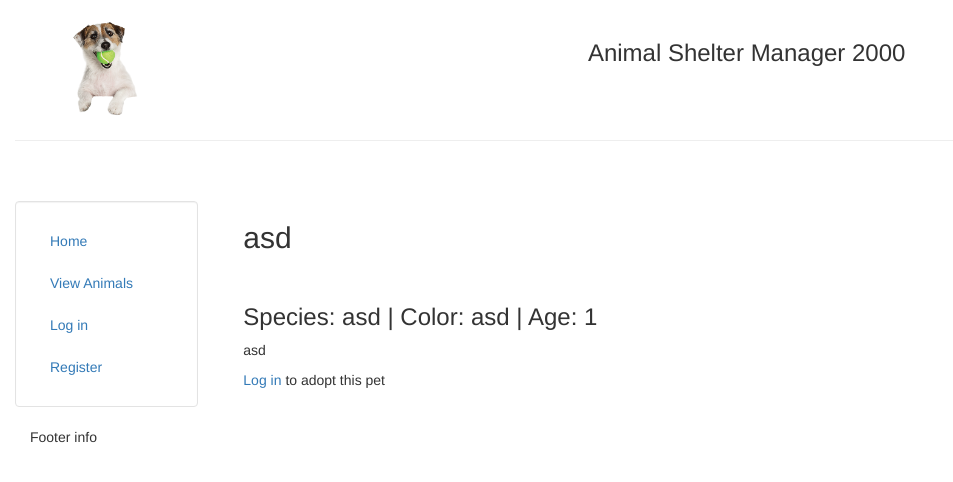
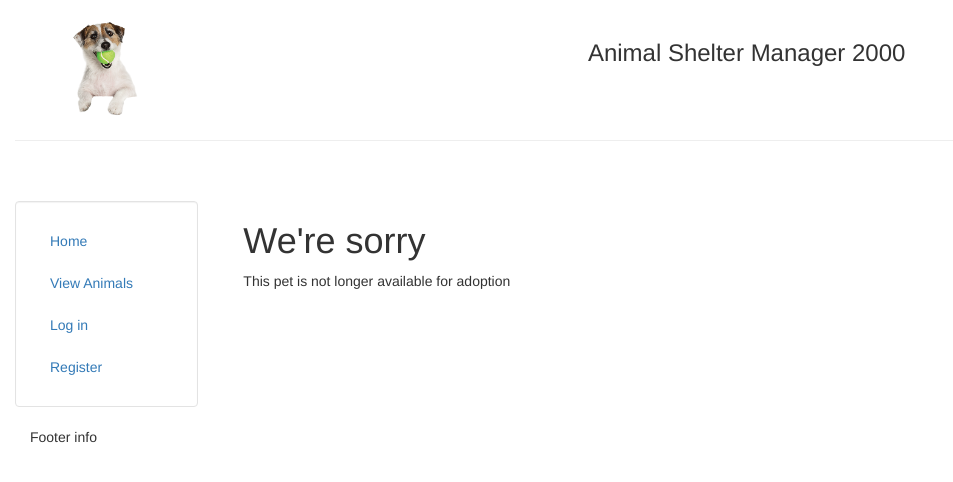
Before and after one commit to sayard/AnimalShelter, a Django app: page /animals/3 in a window 1280 px wide. Shown: the top 482 px of the page, without its empty margins (0-953 px from the left). Run offline with Django 3.2, Linux system fonts and the light colour scheme; data comes from the database, SQL or seed files in the repository; both versions use the stored data as it was after the commit; some libraries are stand-ins or nearby versions.

Commit message:
users can now mark pets for adoption

```diff
--- a/animal_shelter/animal_list/templates/animal_list/details.html
+++ b/animal_shelter/animal_list/templates/animal_list/details.html
@@ -10,12 +10,19 @@
 
 {% endblock %}
 {% block content %}
-    <h2>{{ animal.name }}</a></h2><br />
-    <h3>Species: {{ animal.species }} | Color: {{ animal.color }} | Age: {{ animal.age }}</h3>
-    <p>{{ animal.description }}</p>
-    {% if user.is_authenticated %}
-        <button type="button" class="btn btn-primary">Mark for adoption</button>
+    {% if animal.is_visible %}
+        <h2>{{ animal.name }}</a></h2><br />
+        <h3>Species: {{ animal.species }} | Color: {{ animal.color }} | Age: {{ animal.age }}</h3>
+        <p>{{ animal.description }}</p>
+        {% if user.is_authenticated %}
+            <form action="/animals/adopt/{{ animal.id }}">
+                <input type="submit" class="btn btn-primary">Mark for adoption</input>
+            </form>
+        {% else %}
+            <p><a href="{% url 'home_page:login_user' %}">Log in </a>to adopt this pet</p>
+        {% endif %}
     {% else %}
-        <p><a href="{% url 'home_page:login_user' %}">Log in </a>to adopt this pet</p>
+        <h1>We're sorry</h1>
+        <p>This pet is not longer available for adoption</p>
     {% endif %}
 {% endblock %}
--- a/animal_shelter/animal_list/urls.py
+++ b/animal_shelter/animal_list/urls.py
@@ -1,7 +1,9 @@
 from django.conf.urls import url
 from django.views.generic import ListView, DetailView
 from .models import Animal
+from . import views
 
+app_name = 'animal_list'
 
 urlpatterns = [
     url(r'^$', ListView.as_view(
@@ -11,5 +13,6 @@ urlpatterns = [
     url(r'^(?P<pk>\d+)$', DetailView.as_view(
         model=Animal,
         template_name="animal_list/details.html"
-    ))
+    )),
+    url(r'^adopt/(\d+)/$', views.adopt, name='adopt')
 ]
```
Also changed, not shown: animal_shelter/animal_list/views.py (+7 -1 lines), animal_shelter/db.sqlite3.
